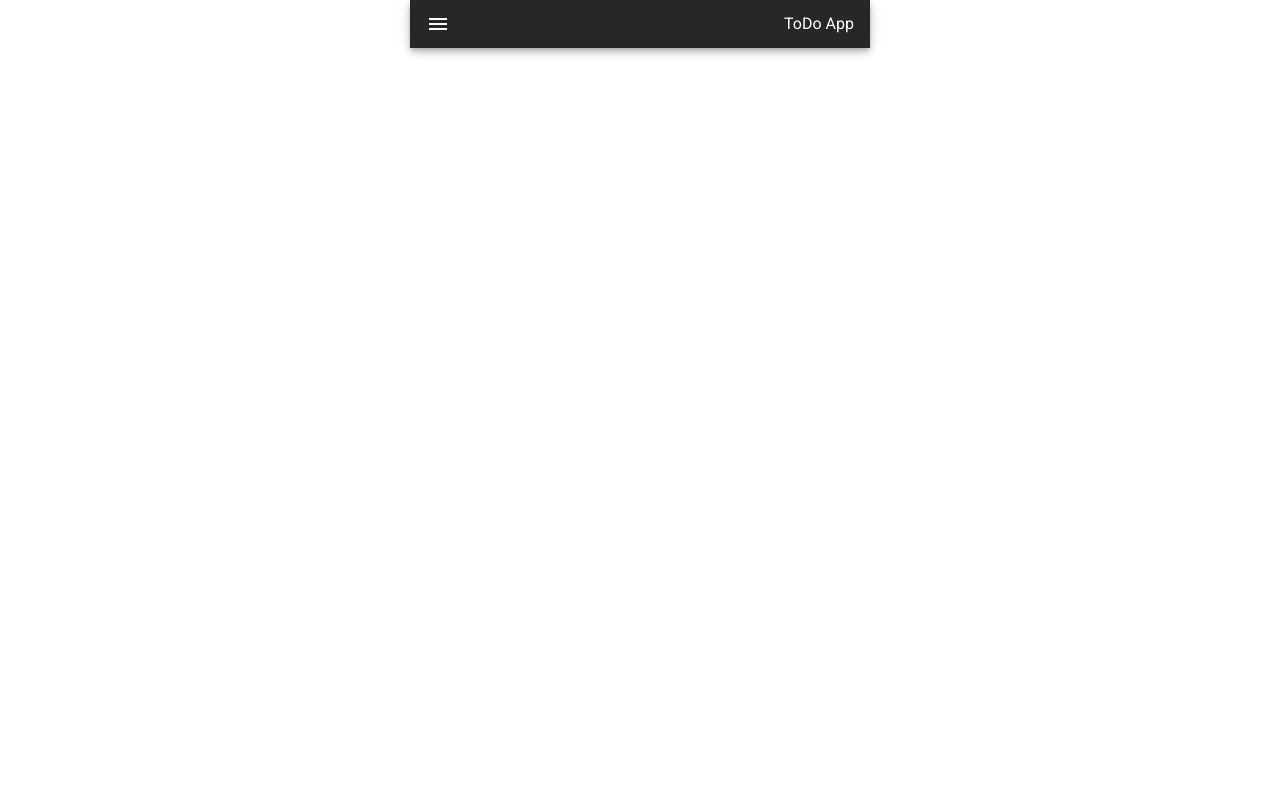
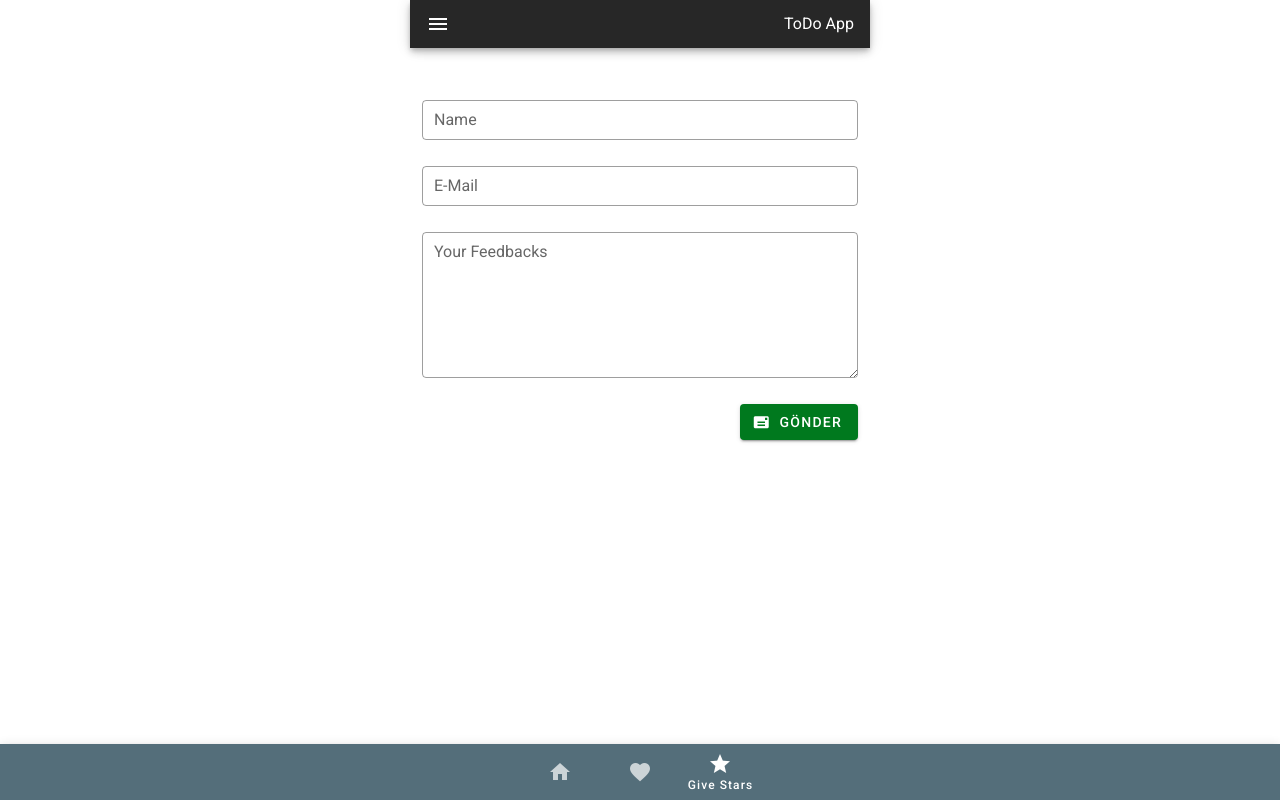
Before and after one commit to volkantasci/todoApp, a Vue app: page /stars in a window 1280 px wide. Built offline with nearby package versions, Linux system fonts and the light colour scheme.

Commit message:
App full OK!

```diff
--- a/src/App.vue
+++ b/src/App.vue
@@ -4,6 +4,7 @@
     <v-main>
       <side-navbar />
       <router-view/>
+      <bottom-nav />
     </v-main>
   </v-app>
 </template>
@@ -11,11 +12,13 @@
 <script>
 import TopNavBar from '@/components/TopNavBar'
 import SideNavbar from '@/components/SideNavbar'
+import BottomNav from '@/components/BottomNav'
 export default {
   name: 'App',
   components: {
     TopNavBar,
-    SideNavbar
+    SideNavbar,
+    BottomNav
   },
 
   data: () => ({
--- /dev/null
+++ b/src/components/BottomNav.vue
@@ -0,0 +1,50 @@
+<template>
+  <div class="bottom-nav">
+    <v-bottom-navigation
+      v-model="value"
+      :background-color="color"
+      dark
+      shift
+      fixed
+    >
+      <v-btn route to="/">
+        <span>Home</span>
+
+        <v-icon>mdi-home</v-icon>
+      </v-btn>
+      <v-btn route to="/donate">
+        <span>Donate</span>
+
+        <v-icon>mdi-heart</v-icon>
+      </v-btn>
+
+      <v-btn route to="/stars">
+        <span>Give Stars</span>
+
+        <v-icon>mdi-star</v-icon>
+      </v-btn>
+    </v-bottom-navigation>
+  </div>
+</template>
+
+<script>
+export default {
+  name: 'BottomNav',
+  data () {
+    return {
+      value: 0
+    }
+  },
+  computed: {
+    color () {
+      if (this.value === 1) return 'deep-orange darken-2'
+      else if (this.value === 2) return 'blue-grey darken-1'
+      else return 'indigo darken-4'
+    }
+  }
+}
+</script>
+
+<style scoped>
+
+</style>
--- a/src/router/index.js
+++ b/src/router/index.js
@@ -3,6 +3,8 @@ import VueRouter from 'vue-router'
 import HomeView from '@/views/HomeView'
 import AboutView from '@/views/AboutView'
 import CategoriesView from '@/views/CategoriesView'
+import DonateView from '@/views/DonateView'
+import StarsView from '@/views/StarsView'
 
 Vue.use(VueRouter)
 
@@ -21,6 +23,16 @@ const routes = [
     path: '/categories',
     name: 'Category',
     component: CategoriesView
+  },
+  {
+    path: '/donate',
+    name: 'Donate',
+    component: DonateView
+  },
+  {
+    path: '/stars',
+    name: 'Stars',
+    component: StarsView
   }
 
 ]
--- a/src/store/categories/categories.js
+++ b/src/store/categories/categories.js
@@ -5,24 +5,7 @@ import actions from '@/store/categories/actions'
 export default {
   namespaced: true,
   state: {
-    categories: [
-      {
-        id: 1,
-        name: 'Okul'
-      },
-      {
-        id: 2,
-        name: 'Mutfak'
-      },
-      {
-        id: 3,
-        name: 'Film'
-      },
-      {
-        id: 4,
-        name: 'Sağlık'
-      }
-    ]
+    categories: []
   },
   getters,
   mutations,
--- a/src/store/index.js
+++ b/src/store/index.js
@@ -18,17 +18,18 @@ export default new Vuex.Store({
         link: '/',
         icon: 'mdi-view-dashboard'
       },
+
       {
         id: 2,
+        text: 'Categories',
+        link: '/categories',
+        icon: 'mdi-tag'
+      },
+      {
+        id: 3,
         text: 'About',
         link: '/about',
         icon: 'mdi-information'
-      },
-      {
-        id: 3,
-        text: 'Categories',
-        link: '/categories',
-        icon: 'mdi-tag'
       }
     ]
   },
--- /dev/null
+++ b/src/views/DonateView.vue
@@ -0,0 +1,21 @@
+<template>
+  <v-container>
+    <div class="mt-8 text-center">
+      <h3 class="subtitle-1">You can donate with this IBAN</h3>
+      <p class="mt-10 pa-3" style="border: 2px dotted orange;">
+        <v-icon color="red darken-1" left>mdi-heart</v-icon>
+        <span>TR45 0045 4545 4545 4445 0055 10</span>
+      </p>
+    </div>
+  </v-container>
+</template>
+
+<script>
+export default {
+  name: 'DonateView'
+}
+</script>
+
+<style scoped>
+
+</style>
--- /dev/null
+++ b/src/views/StarsView.vue
@@ -0,0 +1,39 @@
+<template>
+  <v-container>
+    <div class="mt-10">
+      <v-text-field
+        label="Name"
+        outlined
+        dense
+      />
+      <v-text-field
+        label="E-Mail"
+        outlined
+        dense
+      />
+      <v-textarea
+        label="Your Feedbacks"
+        outlined
+        dense
+      />
+      <div class="text-right">
+        <v-btn
+            color="success darken-2"
+        >
+          <v-icon left>mdi-mail</v-icon>
+          <span>Gönder</span>
+        </v-btn>
+      </div>
+    </div>
+  </v-container>
+</template>
+
+<script>
+export default {
+  name: 'StarsView'
+}
+</script>
+
+<style scoped>
+
+</style>
```
